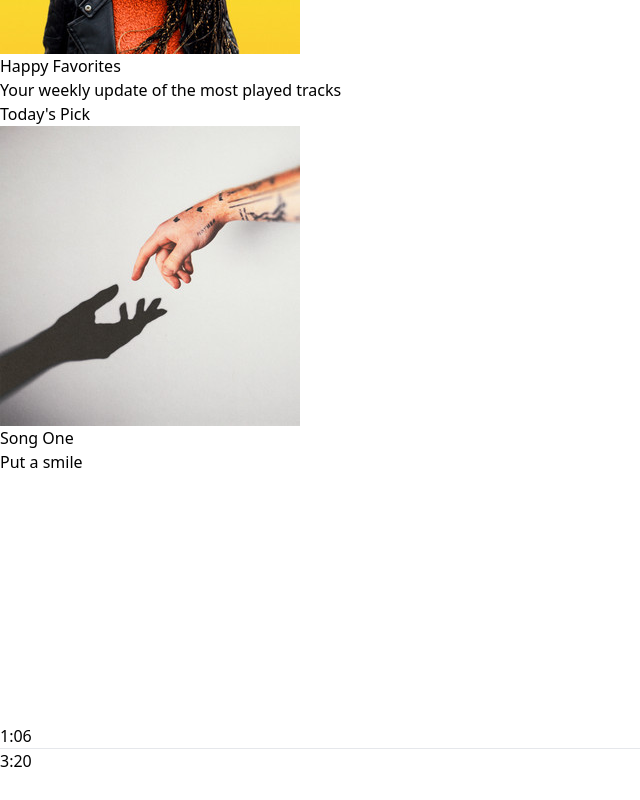
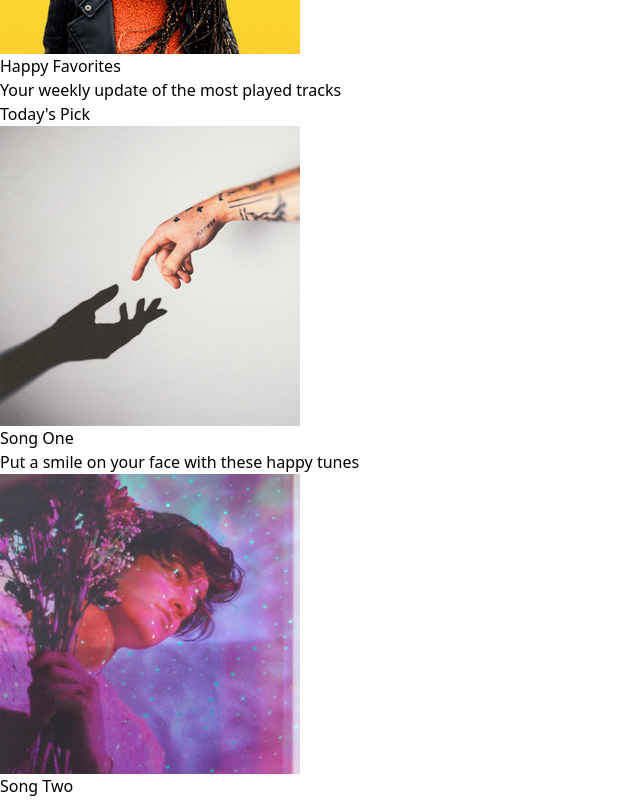
Before and after one commit to emess2g/spotify-clone, a React (Vite) app: page / in a window 1280 px wide. Shown: the part 2720-3520 px from the top of the page, without its empty margins (0-640 px from the left). Built offline with nearby package versions, Linux system fonts and the light colour scheme.

Commit message:
map song items

```diff
--- a/src/components/DisplayHome.jsx
+++ b/src/components/DisplayHome.jsx
@@ -2,6 +2,7 @@ import React from 'react'
 import Navbar from './Navbar'
 import { albumsData, songsData } from '../assets/assets'
 import AlbumItem from './AlbumItem'
+import SongItem from './SongItem'
 
 const DisplayHome = () => {
   return (
@@ -16,7 +17,7 @@ const DisplayHome = () => {
       <div className='mb-4'>
         <h1 className='my-5 font-bold text-2xl'>Today's Pick</h1>
         <div className="flex overflow-auto">
-        {songsData.map}
+        {songsData.map((item,index)=> (<SongItem name={item.name} image={item.image} id={item.id} desc={item.desc}/>))}
         </div>
       </div>
     </>
```
